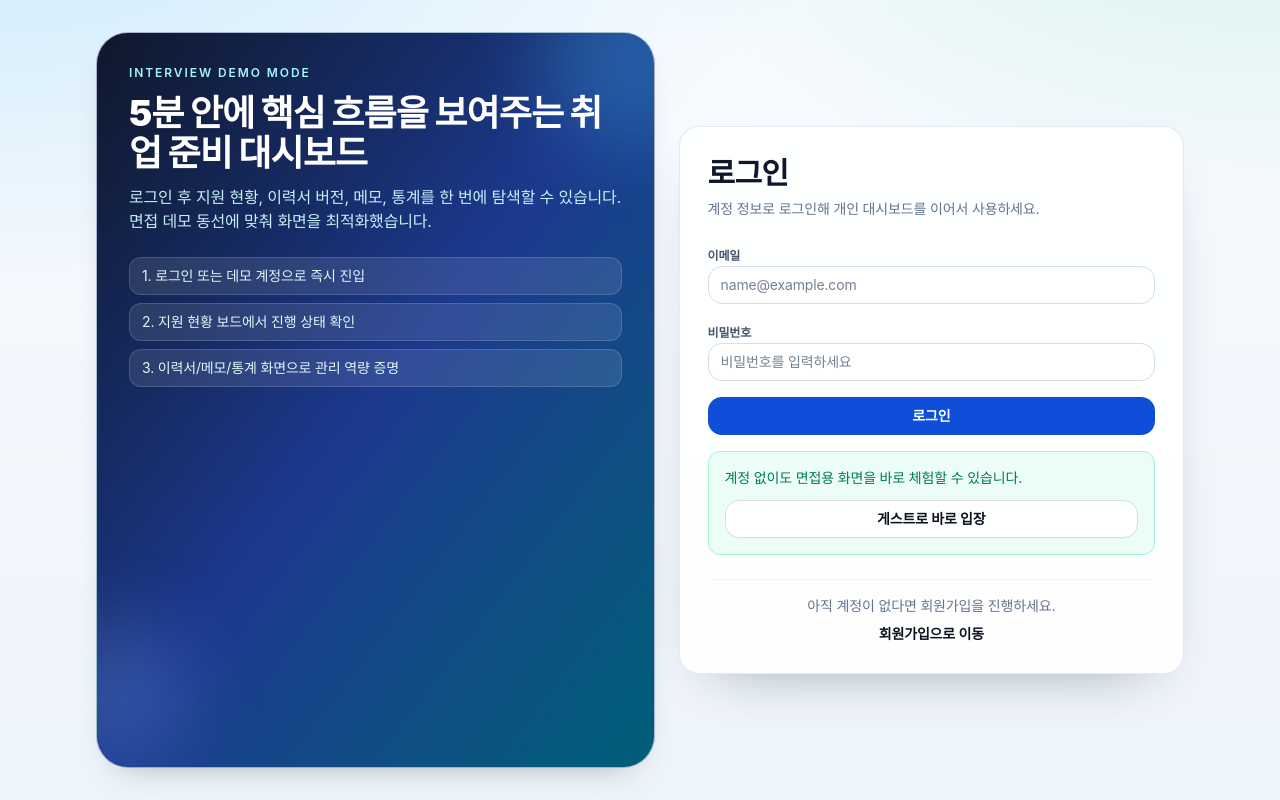
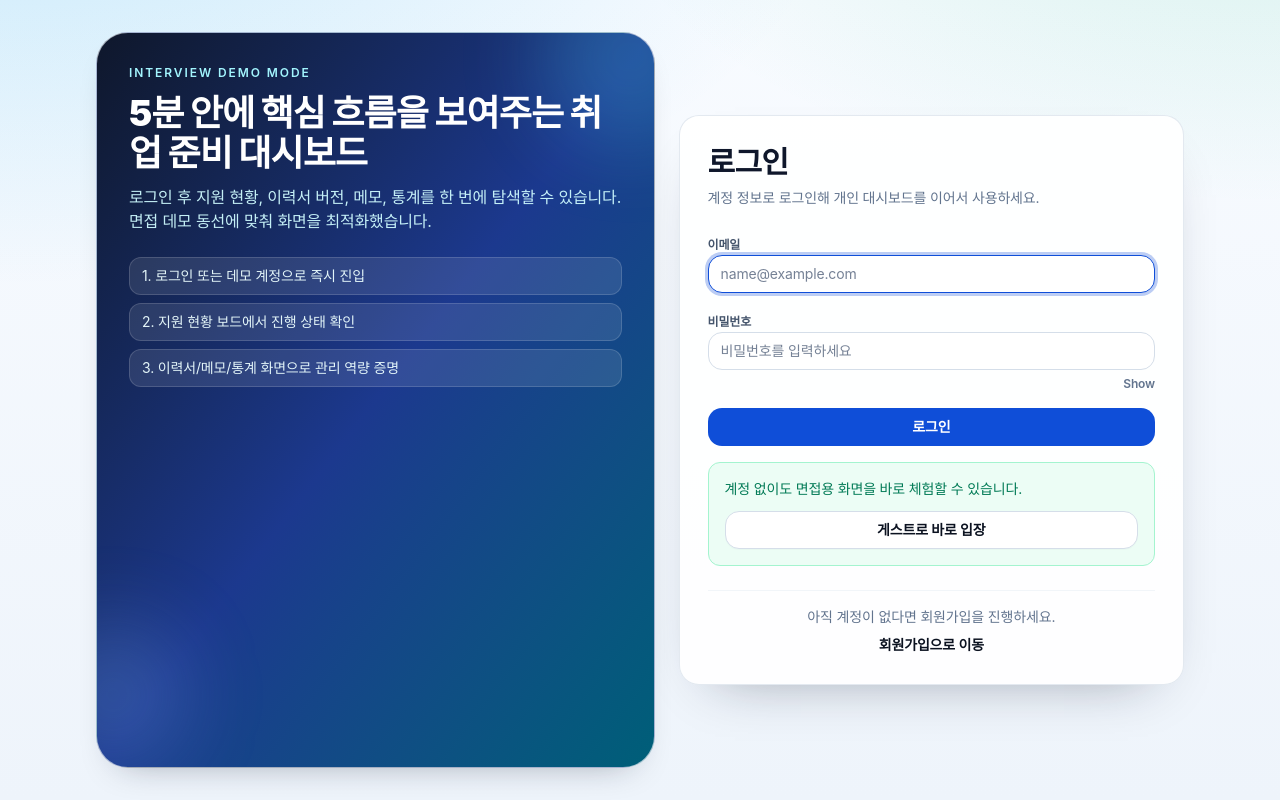
Before and after one commit to woojaemin0106/J.J-JobHunt-Dashboard, a React (Vite) app: page /login in a window 1280 px wide. Built offline with nearby package versions, Linux system fonts and the light colour scheme; no server answers.

Commit message:
feat(auth-ui): add password visibility toggles to login and signup

```diff
--- a/src/pages/Login.tsx
+++ b/src/pages/Login.tsx
@@ -12,6 +12,7 @@ export default function Login() {
 
   const [email, setEmail] = useState("");
   const [password, setPassword] = useState("");
+  const [isPasswordVisible, setIsPasswordVisible] = useState(false);
   const [error, setError] = useState("");
   const [isLoading, setIsLoading] = useState(false);
 
@@ -122,6 +123,7 @@ export default function Login() {
                 type="email"
                 required
                 autoComplete="email"
+                autoFocus
                 placeholder="name@example.com"
                 value={email}
                 onChange={(event) => setEmail(event.target.value)}
@@ -138,7 +140,8 @@ export default function Login() {
               </label>
               <input
                 id="login-password"
-                type="password"
+                data-testid="login-password-input"
+                type={isPasswordVisible ? "text" : "password"}
                 required
                 minLength={4}
                 autoComplete="current-password"
@@ -147,11 +150,23 @@ export default function Login() {
                 onChange={(event) => setPassword(event.target.value)}
                 className={ui.input}
               />
+              <div className="flex justify-end">
+                <button
+                  type="button"
+                  data-testid="login-toggle-password"
+                  aria-label={isPasswordVisible ? "Hide password" : "Show password"}
+                  onClick={() => setIsPasswordVisible((prev) => !prev)}
+                  className="text-xs font-semibold text-slate-500 transition hover:text-slate-900"
+                >
+                  {isPasswordVisible ? "Hide" : "Show"}
+                </button>
+              </div>
             </div>
 
             {error ? (
               <div
                 role="alert"
+                aria-live="polite"
                 data-testid="login-error-message"
                 className="rounded-xl border border-rose-200 bg-rose-50 p-3 text-sm text-rose-700"
               >
--- a/src/pages/Signup.tsx
+++ b/src/pages/Signup.tsx
@@ -11,6 +11,7 @@ export default function Signup() {
 
   const [email, setEmail] = useState("");
   const [password, setPassword] = useState("");
+  const [isPasswordVisible, setIsPasswordVisible] = useState(false);
   const [name, setName] = useState("");
   const [error, setError] = useState("");
   const [isLoading, setIsLoading] = useState(false);
@@ -94,7 +95,8 @@ export default function Signup() {
               </label>
               <input
                 id="signup-password"
-                type="password"
+                data-testid="signup-password-input"
+                type={isPasswordVisible ? "text" : "password"}
                 required
                 minLength={6}
                 autoComplete="new-password"
@@ -103,11 +105,23 @@ export default function Signup() {
                 onChange={(event) => setPassword(event.target.value)}
                 className={ui.input}
               />
+              <div className="flex justify-end">
+                <button
+                  type="button"
+                  data-testid="signup-toggle-password"
+                  aria-label={isPasswordVisible ? "Hide password" : "Show password"}
+                  onClick={() => setIsPasswordVisible((prev) => !prev)}
+                  className="text-xs font-semibold text-slate-500 transition hover:text-slate-900"
+                >
+                  {isPasswordVisible ? "Hide" : "Show"}
+                </button>
+              </div>
             </div>
 
             {error ? (
               <div
                 role="alert"
+                aria-live="polite"
                 data-testid="signup-error-message"
                 className="rounded-xl border border-rose-200 bg-rose-50 p-3 text-sm text-rose-700"
               >
```
